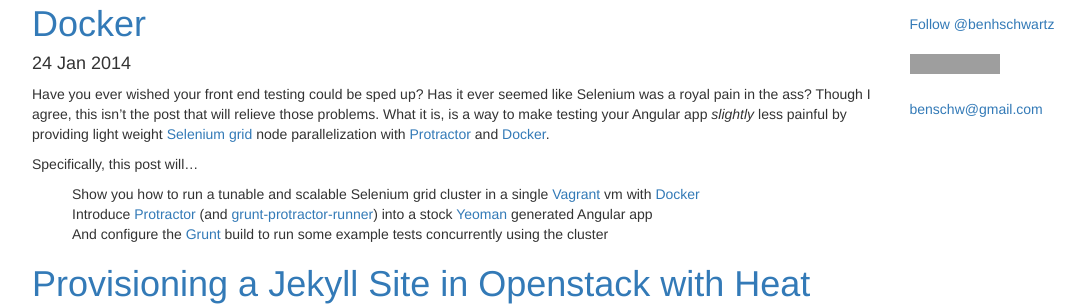
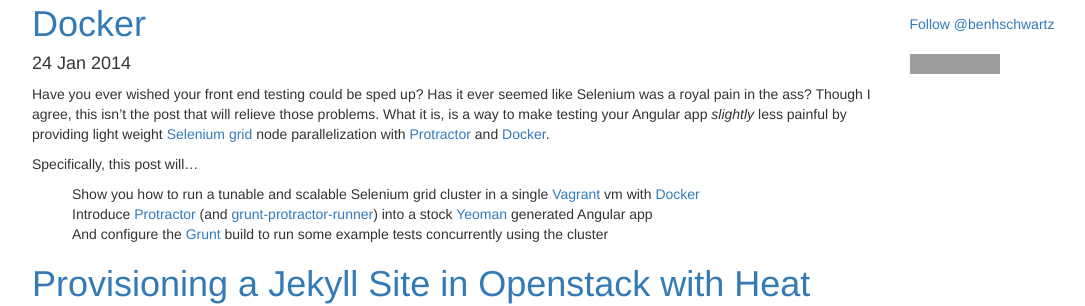
Before and after one commit to benschw/benschw.github.io, a Jekyll site: the page built from index.html, in a window 1280 px wide, cut to the strip 476-782 px from the top of the page. Shown: the whole strip, without its empty margins (38-1123 px from the left). Built offline with Jekyll 4.4.1, drawn with Linux system fonts in a browser that asks for light colours; nearby versions of some CDN libraries; Markdown is read by kramdown in place of the engine named in the settings; comment, search, counter and statistics services are not loaded; grey boxes are pictures that could not be loaded.

```diff
--- a/_layouts/default.html
+++ b/_layouts/default.html
@@ -100,9 +100,6 @@
 
 					<br /><br />
 
-					<a href="mailto:benschw@gmail.com">benschw@gmail.com</a>
-					<br /><br />
-
 					<!-- Adsense -->
 					<script async src="//pagead2.googlesyndication.com/pagead/js/adsbygoogle.js"></script>
 					<!-- txt.fliglio-2 -->
```
